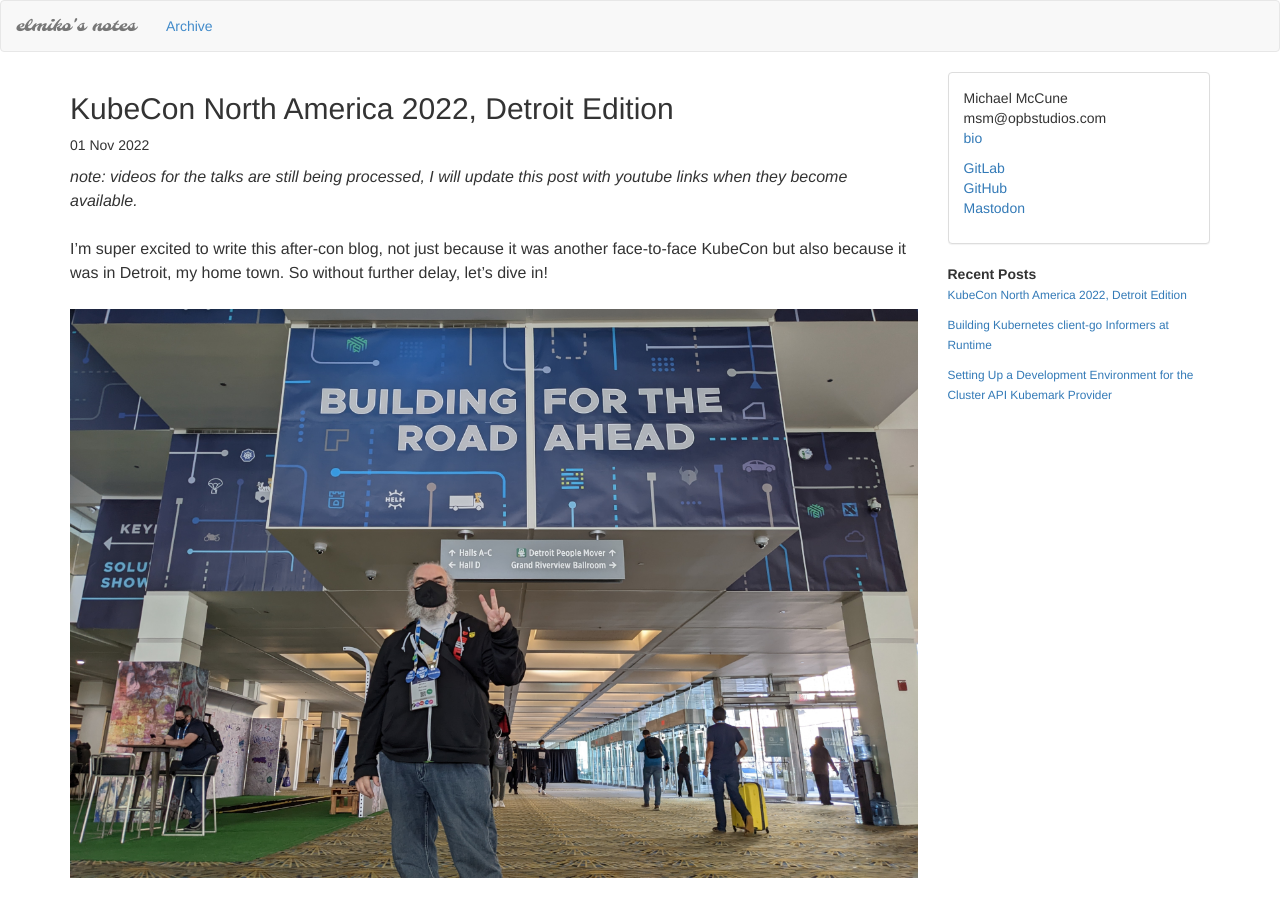
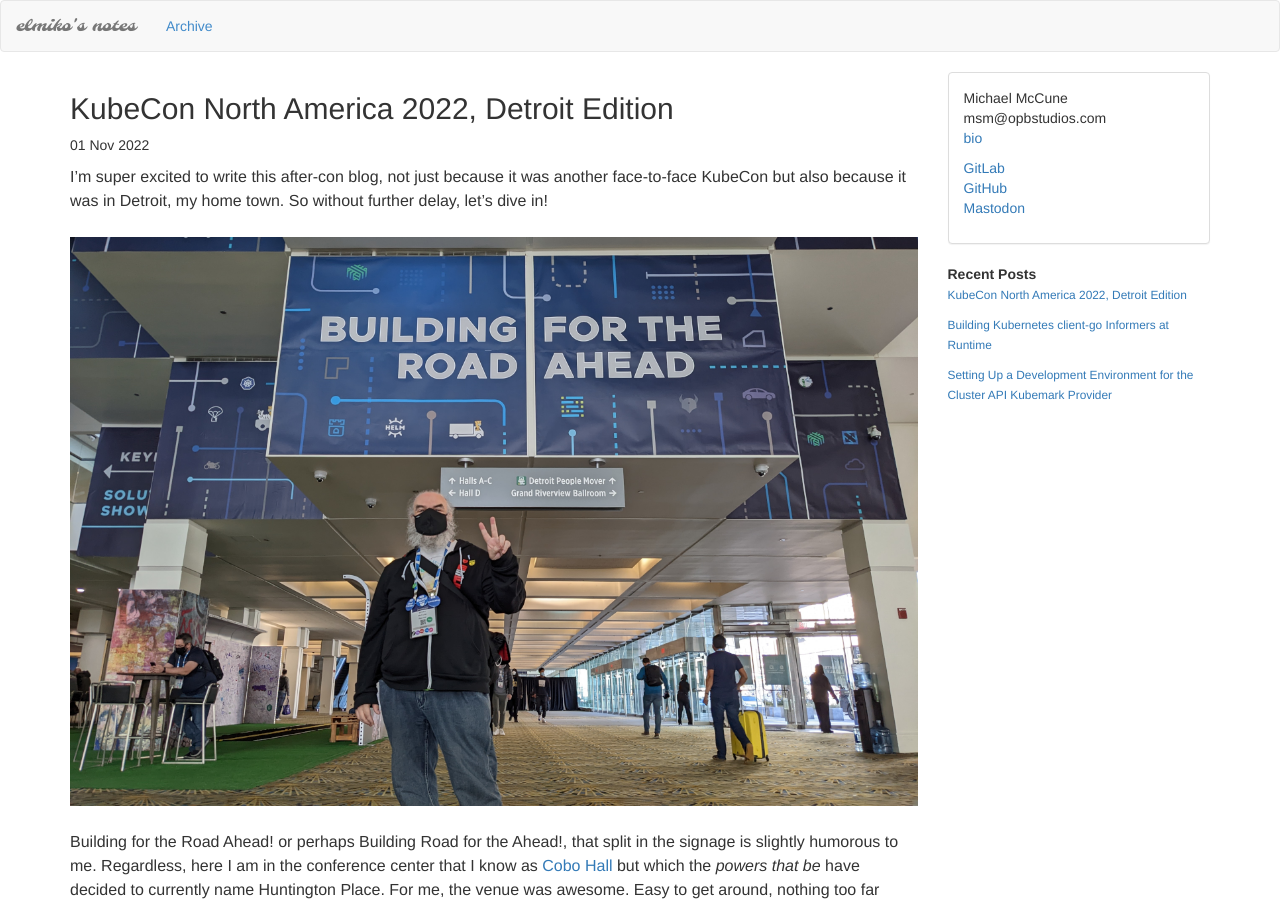
Before and after one commit to elmiko/elmiko.github.io, a Jekyll site: the page built from _posts/2022-11-01-kubecon-na-2022-recap.markdown, in a window 1280 px wide and 900 px high. Built offline with Jekyll 4.4.1, drawn with Linux system fonts in a browser that asks for light colours; nearby versions of some CDN libraries.

Commit message:
remove note about talk videos on 2022-11-01

```diff
--- a/_posts/2022-11-01-kubecon-na-2022-recap.markdown
+++ b/_posts/2022-11-01-kubecon-na-2022-recap.markdown
@@ -5,9 +5,6 @@
 date: 2022-11-01
 categories:
 ---
-
-_note: videos for the talks are still being processed, I will update this post
-with youtube links when they become available._
 
 I'm super excited to write this after-con blog, not just because it was
 another face-to-face KubeCon but also because it was in Detroit, my home town.
```
